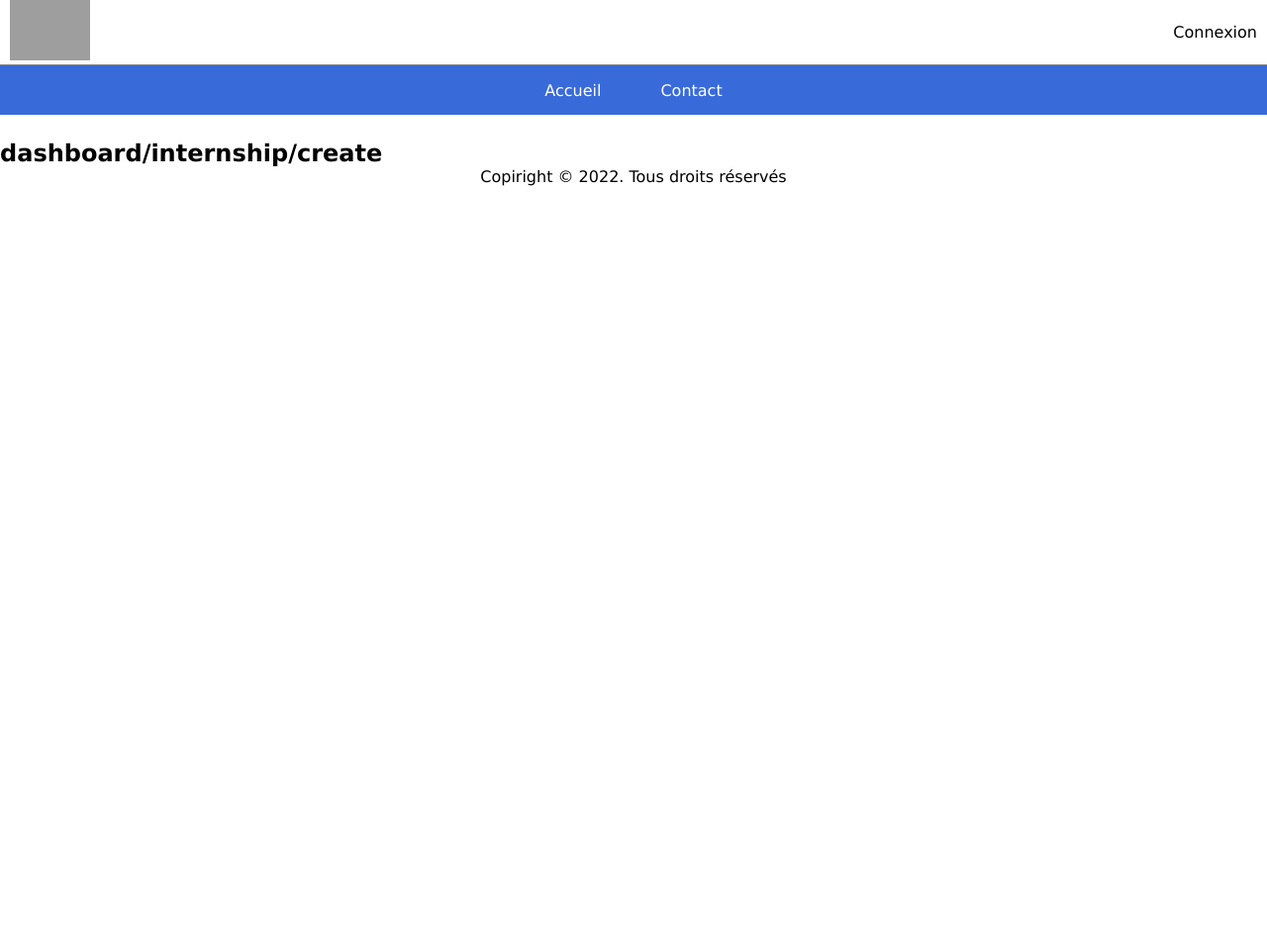
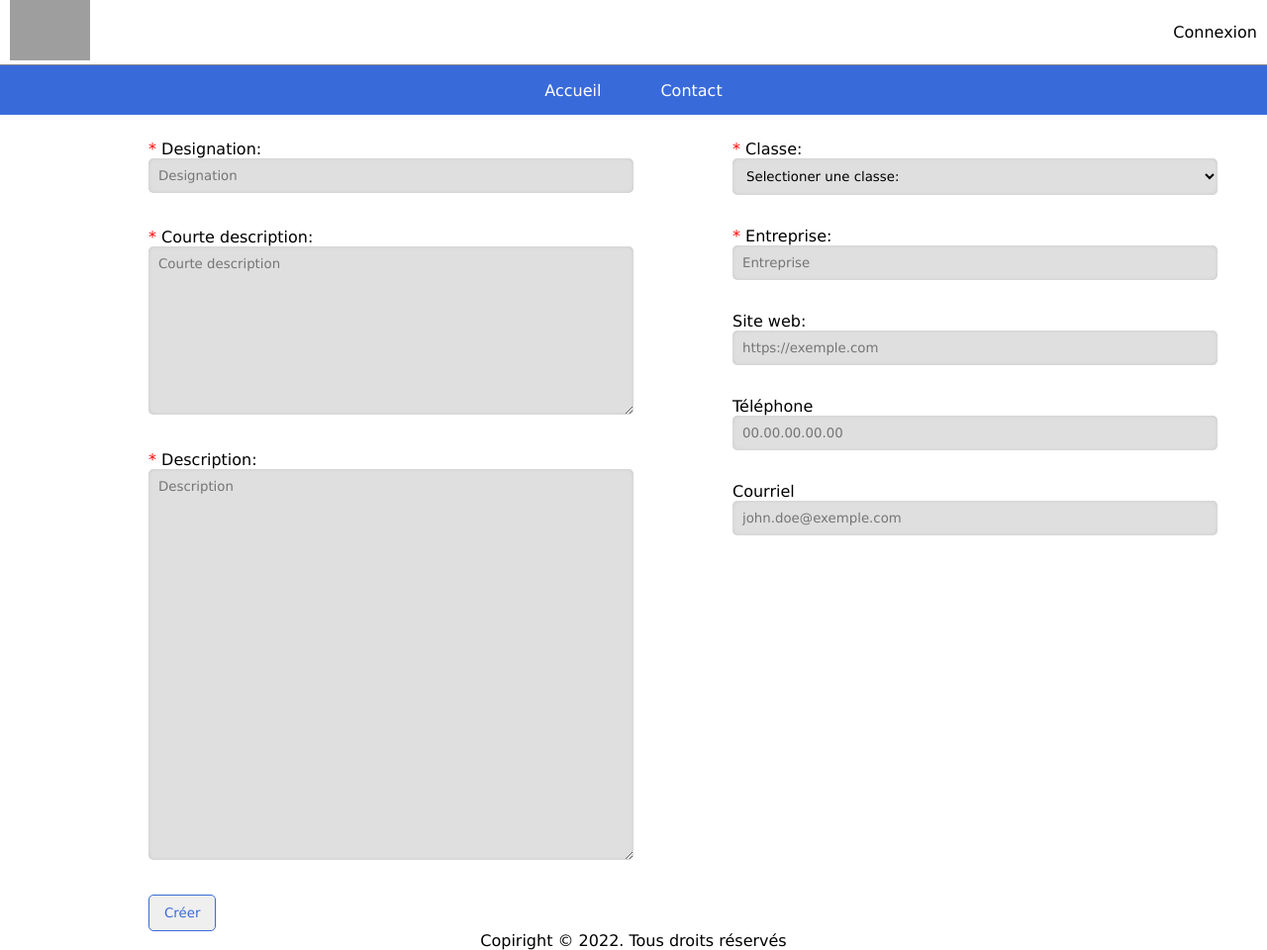
Before and after one commit to fcarisey/Gestionnaire-recherche-de-stage, a PHP site: template librairie/View/dashboard/teacher/internship/create.php in a window 1280 px wide. Shown: the whole page at 99% size. Before the commit the page ends 188 px from the top, so only its background shows below. Run offline with PHP 8.4, Linux system fonts and the light colour scheme; the template is opened without the code that fills it, so the values that code supplies are empty; some libraries are stand-ins or nearby versions; grey boxes are pictures that could not be loaded.

Commit message:
dt internship create

```diff
--- a/librairie/View/dashboard/teacher/internship/create.php
+++ b/librairie/View/dashboard/teacher/internship/create.php
@@ -1 +1,109 @@
-<h2>dashboard/internship/create</h2>
+<?php
+
+$classes = \Controller\ClasseController::SELECT(\Database::SELECT_ALL)
+
+?>
+
+<style>
+    #dt_internship_create{
+        display: flex;
+        margin-top: 25px;
+    }
+
+    #dt_internship_create > div{
+        display: flex;
+        flex-direction: column;
+        width: 100%;
+        padding: 0 50px;
+        justify-content: space-between;
+    }
+
+    #dt_internship_create > div > label{
+        display: flex;
+        flex-direction: column;
+    }
+
+    #dt_internship_create > div > label > input, #dt_internship_create > div textarea, #dt_internship_create > div select{
+        border-radius: 5px;
+        box-shadow: 0 0 9px -7px black inset;
+        background-color: #dfdfdf;
+        border: none;
+        padding: 10px;
+    }
+
+    #dt_internship_create > div:first-child{
+        margin-left: 100px;
+        min-height: 800px;
+    }
+
+    #dt_internship_create > div:last-child{
+        height: 400px;
+    }
+
+    #dt_internship_create > div:first-child > label > textarea{
+        resize: vertical;
+    }
+
+    #dt_internship_create > div:first-child > button{
+        padding: 10px 15px;
+        border: 1px solid #396ADA;
+        border-radius: 5px;
+        color: #396ADA;
+        width: fit-content;
+        transition: 200ms;
+    }
+
+    #dt_internship_create > div:first-child > button:hover{
+        background-color: #396ada85;
+        color: white;
+        cursor: pointer;
+    }
+
+</style>
+
+<div id="dt_internship_create">
+    <div>
+        <label class="mandatory">
+            Designation:
+            <input placeholder="Designation" id="designation" type="text">
+        </label>
+        <label class="mandatory">
+            Courte description:
+            <textarea placeholder="Courte description" id="shortdescription" cols="30" rows="10"></textarea>
+        </label>
+        <label class="mandatory">
+            Description:
+            <textarea placeholder="Description" id="description" cols="50" rows="25"></textarea>
+        </label>
+        <button id="submit">Créer</button>
+    </div>
+    <div>
+        <label class="mandatory">
+            Classe:
+            <select id="class">
+                <option selected value="">Selectioner une classe:</option>
+                <optgroup>
+                    <?php foreach ($classes as $class): ?>
+                        <option value="<?= $class->getIdclasse() ?>"><?= $class->getDesignation() ?></option>
+                    <?php endforeach ?>
+                </optgroup>
+            </select>
+        </label>
+        <label class="mandatory">
+            Entreprise:
+            <input type="text" placeholder="Entreprise" id="enterprise">
+        </label>
+        <label>
+            Site web:
+            <input type="url" placeholder="https://exemple.com" id="website">
+        </label>
+        <label>
+            Téléphone
+            <input type="tel" placeholder="00.00.00.00.00" id="phone">
+        </label>
+        <label>
+            Courriel
+            <input type="email" placeholder="john.doe@exemple.com" id="email">
+        </label>
+    </div>
+</div>
```
